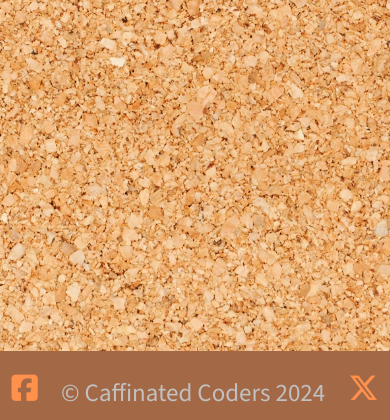
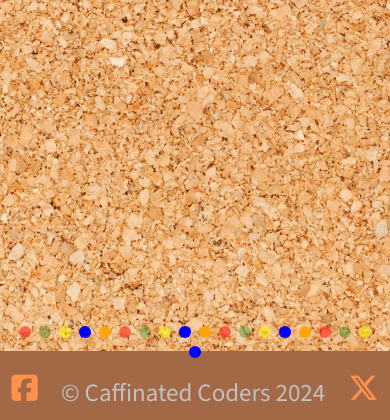
Before and after one commit to Yazhmd/Post-it-, a Django app: page / in a window 390 px wide. Shown: the part 424-844 px from the top of the page. Run offline with Django 4.2, Linux system fonts and the light colour scheme; data that the repository does not hold is empty; some libraries are stand-ins or nearby versions.

Commit message:
Add: bottom christmas lights for tablet and mobile

```diff
--- a/event/templates/event/index.html
+++ b/event/templates/event/index.html
@@ -57,7 +57,7 @@
 </div>
 
 <div class="footer-container">
-    <div class="face-container">
+    <div class="face-container" id="face-container">
         <div class="eye left-eye"></div>
         <div class="eye right-eye"></div>
         <img src="{% static 'images/elf.webp' %}" alt="Face" class="face-image">
--- a/static/css/style.css
+++ b/static/css/style.css
@@ -93,8 +93,7 @@ body {
 /* Position the lights at the bottom of the navbar */
 /* Christmas lights container */
 .christmas-lights {
-    position: fixed;
-    top: 50px; /* Fixed to the bottom of the viewport */
+
     left: 0; /* Align to the left */
     right: 0; /* Align to the right */
     display: flex;
@@ -104,6 +103,19 @@ body {
     flex-wrap: wrap; /* Wrap bulbs to fit smaller screens */
     z-index: 10; /* Ensure it's above other content */
 }
+
+.christmas-lights-top{
+    position: fixed;
+    top: 50px;
+}
+
+.christmas-lights-bottom{
+    display: none;
+    position: fixed;
+    bottom: 52px; /* Fixed to the bottom of the viewport */
+}
+
+
 
 /* Default bulb size */
 .christmas-lights .bulb {
@@ -475,8 +487,12 @@ footer{
     color: #c0c0c0;
 }
 /* Media Query for Tablet Screens */
-@media screen and (max-width: 768px) {
+@media screen and (max-width: 991px) {
     .face-container {
+
         display: none; /* Hide the elf container on tablet screens and smaller */
     }
+    .christmas-lights-bottom{
+        display: flex;
+    }
 }
--- a/templates/base.html
+++ b/templates/base.html
@@ -81,7 +81,8 @@
         </div >
     </nav>
      <!-- Add the Christmas Lights div at the bottom of the navbar -->
-     <div class="christmas-lights"></div>
+     <div class="christmas-lights christmas-lights-top"></div>
+
 
 
      <!-- displaying Django messages -->
@@ -106,11 +107,14 @@
     </main>
 
 
+    <div class="christmas-lights christmas-lights-bottom"></div>
+
+
 
        <!-- Footer -->
+       <footer class="footer mt-auto py-3 dark-bg">
 
 
-       <footer class="footer mt-auto py-3 dark-bg">
 
 
         <!-- Social -->
@@ -128,10 +132,11 @@
             <a class="foot-links" href="https://www.twitter.com" target="_blank" rel="noopener"
             aria-label="Visit our twitter page (opens in a new tab)"><i class="fa-brands fa-x-twitter"></i></a>
         </p>
+
     </footer>
 
     <!-- Scripts -->
-
+   <script src="{% static 'js/christmas.js' %}"></script>
     <script src="https://cdn.jsdelivr.net/npm/bootstrap@5.0.1/dist/js/bootstrap.bundle.min.js"
         integrity="sha384-gtEjrD/SeCtmISkJkNUaaKMoLD0//ElJ19smozuHV6z3Iehds+3Ulb9Bn9Plx0x4" crossorigin="anonymous">
     </script>
```
Also changed, not shown: static/js/christmas.js (+18 -11 lines).
